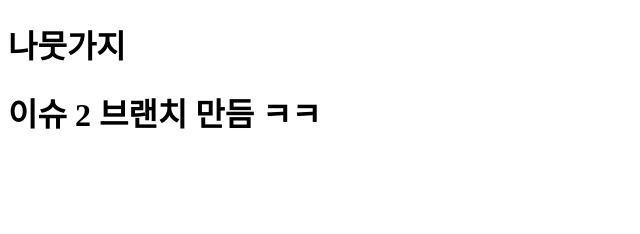
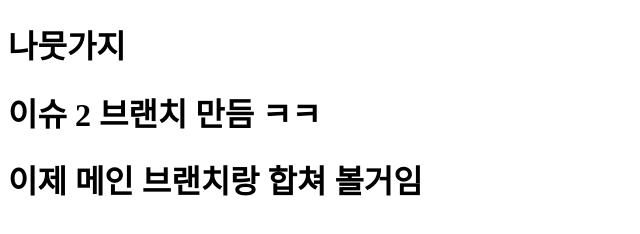
Before and after one commit to KangJeemin/branchpractis, a plain HTML site: page index.html in a window 1280 px wide. Shown: the whole page, without its empty margins (0-640 px from the left). Drawn offline with Linux system fonts and the light colour scheme.

Commit message:
이슈2와 메인 합치기

```diff
--- a/index.html
+++ b/index.html
@@ -10,5 +10,6 @@
 <body>
   <h1>나뭇가지</h1>
   <h1>이슈 2 브랜치 만듬 ㅋㅋ </h1>
+  <h1>이제 메인 브랜치랑 합쳐 볼거임</h1>
 </body>
 </html>
```
